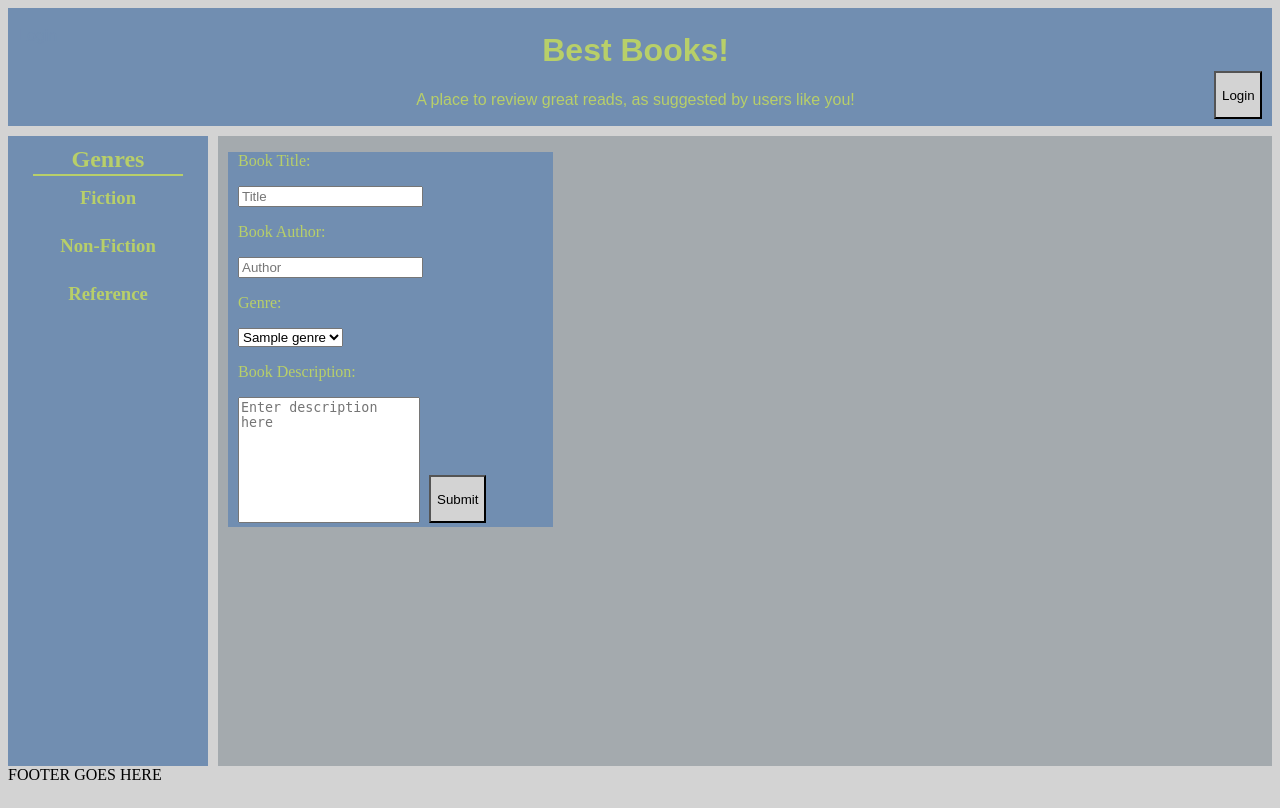
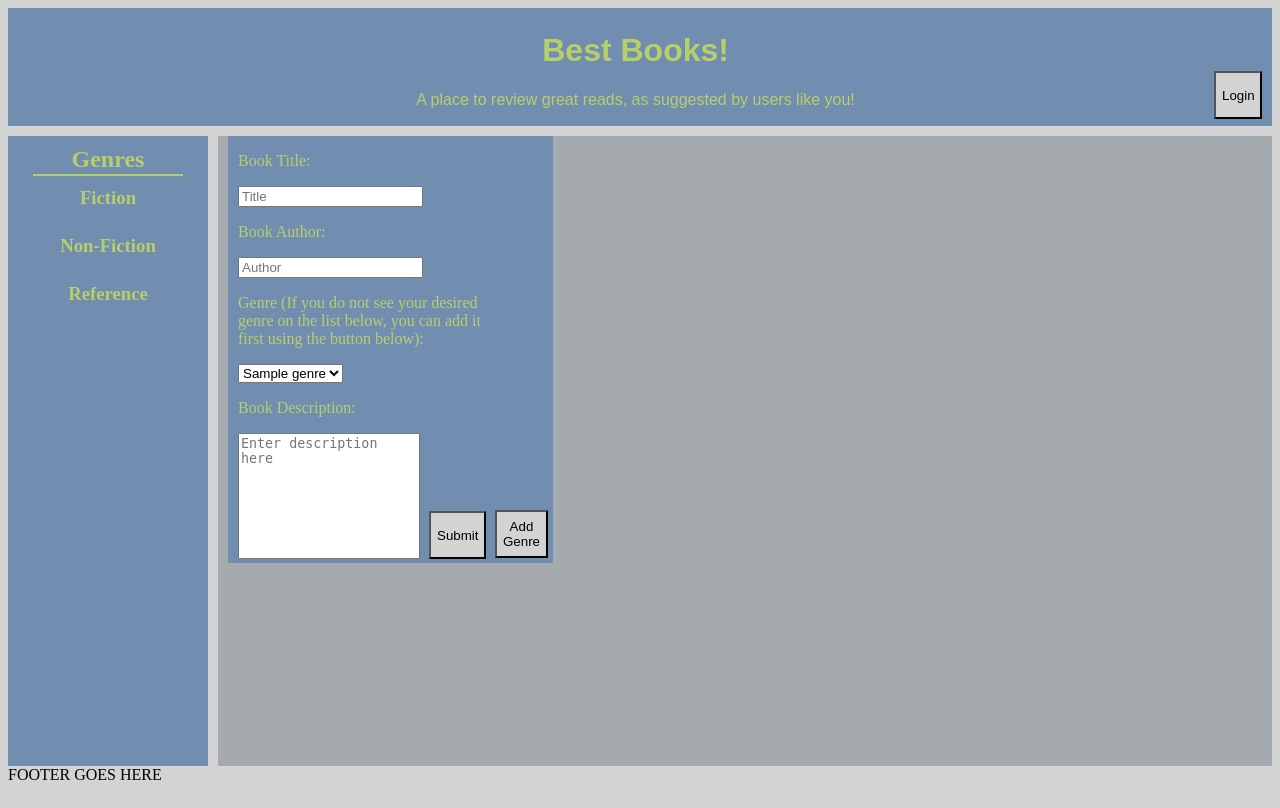
Before and after one commit to Gendo90/Item_Catalog_Web_Server_Ed, a Flask app: page /newbook in a window 1280 px wide. Run offline with Flask 2, Linux system fonts and the light colour scheme; tables that the repository leaves empty hold one stand-in row (values such as "Sample post").

Commit message:
style: Format CSS and HTML for "add genre" button
Located on the new-book.html page, still a little rough.

```diff
--- a/server.py
+++ b/server.py
@@ -100,6 +100,8 @@ def addBook():
         genre = request.form['genre']
         try:
             thisGenre=session.query(Genre).filter_by(name=genre).one()
+            # checks to see if book title and genre are duplicates, will not add
+            # them if they both are
             if(not session.query(exists().where(BookItem.title==title).where(BookItem.genre_id==thisGenre.id)).scalar()):
                 newBook = BookItem(title=title, author=[author],
                 description=desc,
--- a/static/css/style.css
+++ b/static/css/style.css
@@ -70,7 +70,7 @@ button, .submit_description, .submit_book {
   margin-top: 60px;
 }
 
-.container, .book_view_container {
+.container, .book_view_container, .new_book_container {
   display: flex;
   flex-direction: row;
 }
@@ -208,7 +208,21 @@ textarea {
   vertical-align: calc((48px / 2) - 5px);
 }
 
+.add_genre_holder {
+  position: relative;
+  min-width: 55px;
+}
 
+.newGenre {
+  position: absolute;
+  bottom: 5px;
+  right: 5px;
+}
+
+.addGenreButton {
+  margin-left: 24px;
+  width: auto;
+}
 
 @media only screen and (min-width: 800px) {
   .main_content {
--- a/templates/new-book.html
+++ b/templates/new-book.html
@@ -64,12 +64,15 @@
 
     <div class=main_content>
       <div class=new_book_info>
+        <div class=new_book_container>
+          <div>
             <form method="POST" action="{{url_for('addBook')}}">
               <p>Book Title:</p>
               <input name='title' type=text placeholder='Title'/>
               <p>Book Author:</p>
               <input name='author' type=text placeholder='Author'/>
-          <p>Genre:</p>
+              <p>Genre (If you do not see your desired genre on the list below,
+                you can add it first using the button below):</p>
               <select required name='genre'>
                         {% for item in allGenres %}
                 <option value="{{item.name}}">{{item.name}}</option>
@@ -79,6 +82,13 @@
               <textarea rows=8 name='description' placeholder="Enter description here"/></textarea>
               <input class=submit_book type=submit text='Submit' />
             </form>
+          </div>
+          <div class="add_genre_holder">
+            <div class=newGenre>
+              <a href='/'><button class=addGenreButton>Add Genre</button></a>
+            </div>
+          </div>
+        </div>
       </div>
     </div>
   </div>
```
Lines whose indentation alone changed are shown as unchanged.
